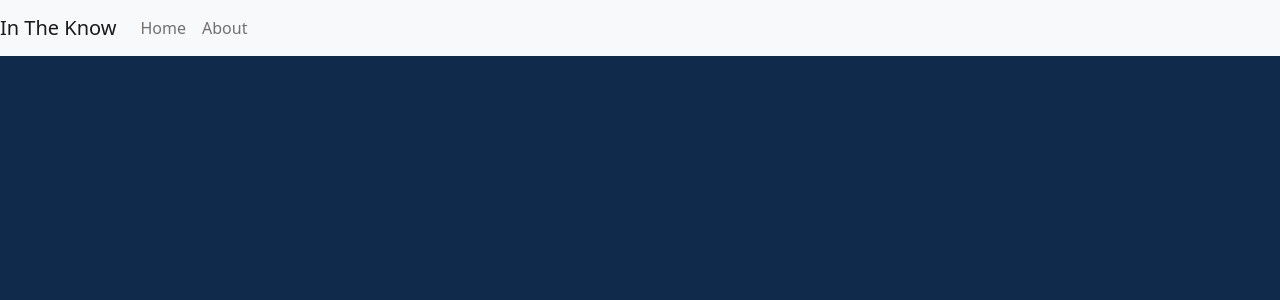
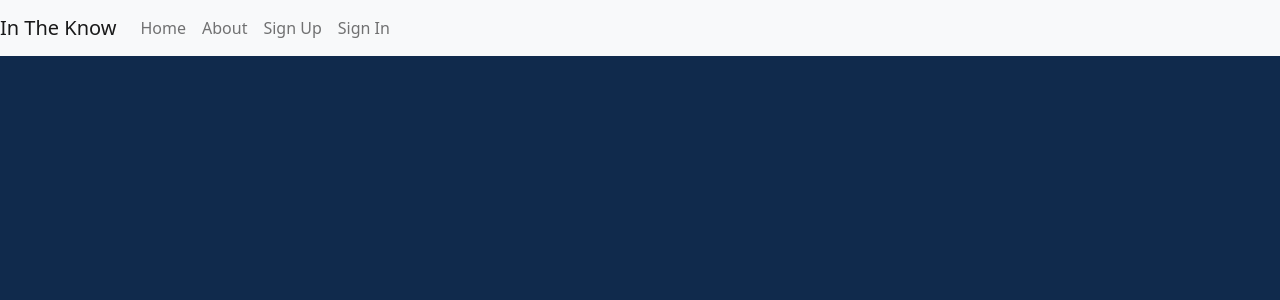
Before and after one commit to artambdev/in-the-know, a Django app: page / in a window 1280 px wide. Shown: the top 300 px of the page. Run offline with Django 4.2, Linux system fonts and the light colour scheme; data that the repository does not hold is empty.

Commit message:
All links to AllAuth pages in base.html navigation

```diff
--- a/templates/base.html
+++ b/templates/base.html
@@ -30,6 +30,19 @@
             <ul class="navbar-nav mr-auto">
                 <li class="active nav-item mr-2"><a class="nav-link" href="/">Home</a></li>
                 <li class="nav-item mr-2"><a class="nav-link" href="/">About</a></li>
+                {% if user.is_authenticated %}
+                <li class="nav-item">
+                    <a class="nav-link {% if request.path == logout_url %}active{% endif %}" aria-current="page" href="{% url 'account_logout' %}">Sign Out</a>
+                </li>
+                {% else %}
+                <li class="nav-item">
+                    <a class="nav-link {% if request.path == signup_url %}active{% endif %}" aria-current="page"
+                        href="{% url 'account_signup' %}">Sign Up</a>
+                </li>
+                <li class="nav-item">
+                    <a class="nav-link {% if request.path == login_url %}active{% endif %}" aria-current="page" href="{% url 'account_login' %}">Sign In</a>
+                </li>
+                {% endif %}
             </ul>
         </div>
     </nav>
```
